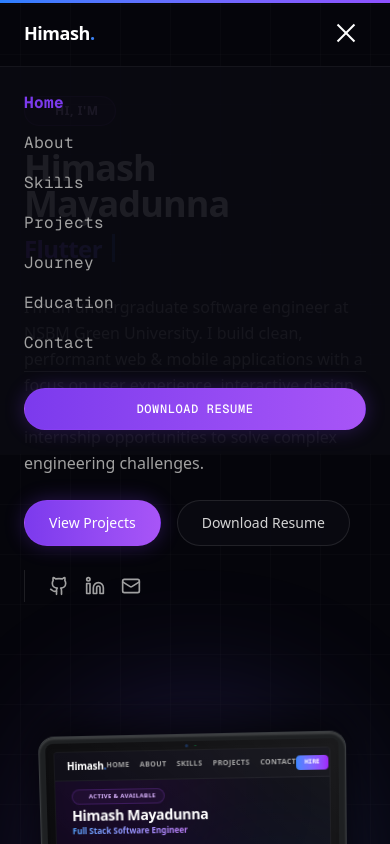
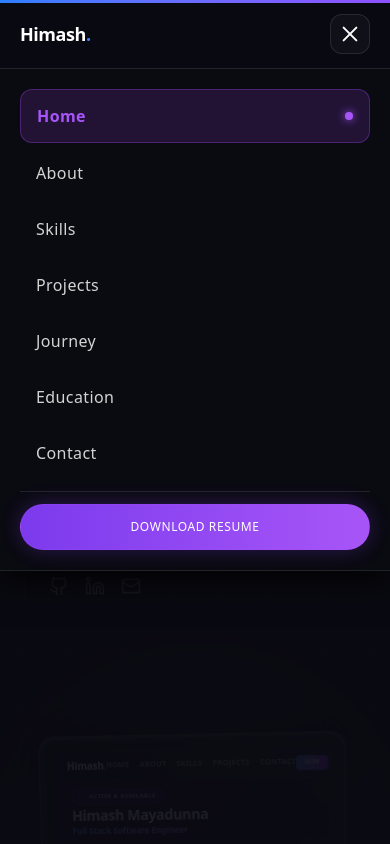
Before and after one commit to Himashmayadunna/My_portfolio, a Next.js app: page / in a window 390 px wide. Both pictures are taken after a click on the button 346 px from the left and 33 px from the top of the page. Shown: the top 844 px of the page. Built offline with nearby package versions, Linux system fonts and the light colour scheme.

Commit message:
fix the andriod not working error

```diff
--- a/app/globals.css
+++ b/app/globals.css
@@ -20,10 +20,8 @@ html {
   background-color: var(--background);
   color: var(--foreground);
   overflow-x: hidden;
-}
-
-html:not(.lenis) {
   scroll-behavior: smooth;
+  scroll-padding-top: 5.5rem;
 }
 
 /* ── Lenis Smooth Scroll Resets ────────────────────────────── */
--- a/app/layout.tsx
+++ b/app/layout.tsx
@@ -60,9 +60,10 @@ export default function RootLayout({
   children: React.ReactNode;
 }>) {
   return (
-    <html lang="en" className="dark custom-cursor-enabled">
+    <html lang="en" className="dark custom-cursor-enabled" suppressHydrationWarning>
       <body
         className={`${geistSans.variable} ${geistMono.variable} antialiased bg-[#05050B] text-white selection:bg-purple-500/30`}
+        suppressHydrationWarning
       >
         <SmoothScroll>
           <CustomCursor />
--- a/components/Navbar.tsx
+++ b/components/Navbar.tsx
@@ -1,6 +1,6 @@
 "use client";
 
-import { useState, useEffect } from "react";
+import { useState, useEffect, useCallback } from "react";
 import { motion, AnimatePresence } from "framer-motion";
 import { NAV_LINKS, SITE, HERO } from "@/lib/constants";
 import Button from "@/components/ui/Button";
@@ -10,22 +10,62 @@ export default function Navbar() {
   const [mobileOpen, setMobileOpen] = useState(false);
   const [activeSection, setActiveSection] = useState("hero");
 
+  // Smooth scroll handler for both mobile & desktop
+  const handleNavClick = useCallback(
+    (e: React.MouseEvent<HTMLAnchorElement>, href: string) => {
+      e.preventDefault();
+      setMobileOpen(false);
+
+      if (href.startsWith("#")) {
+        const targetId = href.substring(1);
+        const element = document.getElementById(targetId);
+        if (element) {
+          const navHeight = 72;
+          const elementPosition = element.getBoundingClientRect().top;
+          const offsetPosition = elementPosition + window.pageYOffset - navHeight;
+
+          window.scrollTo({
+            top: offsetPosition,
+            behavior: "smooth",
+          });
+
+          // Update URL hash without jumping
+          window.history.pushState(null, "", href);
+        }
+      } else {
+        window.location.href = href;
+      }
+    },
+    []
+  );
+
   useEffect(() => {
-    // Simple, lightweight scrolled state trigger (no layout calculations)
     const onScroll = () => {
-      setScrolled(window.scrollY > 40);
+      setScrolled(window.scrollY > 20);
     };
 
     window.addEventListener("scroll", onScroll, { passive: true });
-    onScroll(); // initial call
+    onScroll();
 
-    // Section tracking using high-performance IntersectionObserver
+    // Auto close mobile menu on screen resize to desktop
+    const handleResize = () => {
+      if (window.innerWidth >= 1024) {
+        setMobileOpen(false);
+      }
+    };
+    window.addEventListener("resize", handleResize, { passive: true });
+
+    // Close on Escape key
+    const handleKeyDown = (e: KeyboardEvent) => {
+      if (e.key === "Escape") setMobileOpen(false);
+    };
+    window.addEventListener("keydown", handleKeyDown);
+
+    // Section tracking using IntersectionObserver
     const sections = NAV_LINKS.map((link) => link.href.substring(1));
-
-    // Config: Trigger when section occupies the upper-middle region of the screen
     const observerOptions = {
       root: null,
-      rootMargin: "-25% 0px -55% 0px",
+      rootMargin: "-20% 0px -50% 0px",
       threshold: 0,
     };
 
@@ -46,23 +86,27 @@ export default function Navbar() {
 
     return () => {
       window.removeEventListener("scroll", onScroll);
+      window.removeEventListener("resize", handleResize);
+      window.removeEventListener("keydown", handleKeyDown);
       observer.disconnect();
     };
   }, []);
 
   return (
+    <>
       <header
-      className={`fixed top-0 left-0 right-0 z-50 transition-all duration-500 ${
-        scrolled
-          ? "border-b border-white/5 bg-[#05050B]/60 backdrop-blur-xl shadow-[0_10px_30px_rgba(0,0,0,0.8)]"
+        className={`fixed top-0 left-0 right-0 z-50 transition-all duration-300 ${
+          scrolled || mobileOpen
+            ? "border-b border-white/10 bg-[#05050B]/95 backdrop-blur-xl shadow-[0_10px_30px_rgba(0,0,0,0.8)]"
             : "bg-transparent"
         }`}
       >
-      <nav className="mx-auto flex max-w-7xl items-center justify-between px-6 py-4">
+        <nav className="mx-auto flex max-w-7xl items-center justify-between px-5 sm:px-6 py-3.5 sm:py-4">
           {/* Logo / Name */}
           <a
             href="#hero"
-          className="text-lg font-bold tracking-tight text-white transition-colors hover:text-[#7C3AED] select-none"
+            onClick={(e) => handleNavClick(e, "#hero")}
+            className="text-lg sm:text-xl font-bold tracking-tight text-white transition-colors hover:text-[#7C3AED] select-none touch-manipulation"
           >
             {SITE.name.split(" ")[0]}
             <span className="text-[#3B82F6]">.</span>
@@ -76,7 +120,8 @@ export default function Navbar() {
                 <li key={link.href} className="relative">
                   <a
                     href={link.href}
-                  className={`text-xs uppercase tracking-wider font-semibold transition-all duration-300 ${
+                    onClick={(e) => handleNavClick(e, link.href)}
+                    className={`text-xs uppercase tracking-wider font-semibold transition-all duration-300 py-1 ${
                       isActive ? "text-white" : "text-neutral-400 hover:text-white"
                     }`}
                   >
@@ -108,73 +153,101 @@ export default function Navbar() {
             </Button>
           </div>
 
-        {/* Mobile menu button */}
+          {/* Mobile menu toggle button */}
           <button
-          onClick={() => setMobileOpen(!mobileOpen)}
-          className="flex flex-col gap-1.5 lg:hidden z-50 p-2"
-          aria-label="Toggle menu"
+            type="button"
+            onClick={() => setMobileOpen((prev) => !prev)}
+            className="flex h-10 w-10 items-center justify-center rounded-xl border border-white/10 bg-white/[0.03] text-white transition-colors active:bg-white/10 lg:hidden z-50 touch-manipulation cursor-pointer"
+            aria-label={mobileOpen ? "Close navigation menu" : "Open navigation menu"}
+            aria-expanded={mobileOpen}
           >
+            <div className="relative flex h-4 w-5 flex-col justify-between">
               <span
-            className={`block h-0.5 w-6 bg-white transition-transform duration-300 ${
-              mobileOpen ? "translate-y-2 rotate-45" : ""
+                className={`block h-0.5 w-full rounded-full bg-white transition-all duration-300 ease-out origin-center ${
+                  mobileOpen ? "translate-y-[7px] rotate-45" : ""
                 }`}
               />
               <span
-            className={`block h-0.5 w-6 bg-white transition-opacity duration-300 ${
-              mobileOpen ? "opacity-0" : ""
+                className={`block h-0.5 w-full rounded-full bg-white transition-all duration-200 ease-out ${
+                  mobileOpen ? "opacity-0 scale-x-0" : "opacity-100"
                 }`}
               />
               <span
-            className={`block h-0.5 w-6 bg-white transition-transform duration-300 ${
-              mobileOpen ? "-translate-y-2 -rotate-45" : ""
+                className={`block h-0.5 w-full rounded-full bg-white transition-all duration-300 ease-out origin-center ${
+                  mobileOpen ? "-translate-y-[7px] -rotate-45" : ""
                 }`}
               />
+            </div>
           </button>
         </nav>
 
-      {/* Mobile menu */}
+        {/* Mobile menu drawer */}
         <AnimatePresence>
           {mobileOpen && (
             <motion.div
               initial={{ opacity: 0, height: 0 }}
               animate={{ opacity: 1, height: "auto" }}
               exit={{ opacity: 0, height: 0 }}
-            transition={{ duration: 0.3, ease: "easeInOut" }}
-            className="overflow-hidden border-t border-white/5 bg-[#05050B]/95 backdrop-blur-xl lg:hidden"
+              transition={{ duration: 0.25, ease: [0.16, 1, 0.3, 1] }}
+              className="overflow-hidden border-t border-white/10 bg-[#05050B] backdrop-blur-2xl lg:hidden"
             >
-            <ul className="flex flex-col gap-4 px-6 py-6 font-mono text-sm">
+              <div className="flex flex-col gap-2 px-5 py-5 max-h-[calc(100vh-5rem)] overflow-y-auto">
+                <ul className="flex flex-col gap-1">
                   {NAV_LINKS.map((link) => {
                     const isActive = activeSection === link.href.substring(1);
                     return (
                       <li key={link.href}>
                         <a
                           href={link.href}
-                      onClick={() => setMobileOpen(false)}
-                      className={`block text-base tracking-wide transition-colors ${
-                        isActive ? "text-[#7C3AED] font-bold" : "text-neutral-400 hover:text-white"
+                          onClick={(e) => handleNavClick(e, link.href)}
+                          className={`flex items-center justify-between rounded-xl px-4 py-3.5 text-base font-medium tracking-wide transition-all touch-manipulation active:scale-[0.98] ${
+                            isActive
+                              ? "bg-purple-500/15 text-[#A855F7] border border-purple-500/30 font-semibold"
+                              : "text-neutral-300 hover:bg-white/[0.04] hover:text-white"
                           }`}
                         >
-                      {link.label}
+                          <span>{link.label}</span>
+                          {isActive && (
+                            <span className="h-2 w-2 rounded-full bg-[#A855F7] shadow-[0_0_8px_#A855F7]" />
+                          )}
                         </a>
                       </li>
                     );
                   })}
-              <li className="pt-4 border-t border-white/5">
+                </ul>
+
+                <div className="pt-3 mt-1 border-t border-white/10">
                   <Button
                     href={HERO.cta.resume}
                     target="_blank"
                     rel="noopener noreferrer"
                     variant="primary"
-                  className="w-full text-center text-xs uppercase tracking-wider py-3"
+                    className="w-full text-center text-xs uppercase tracking-wider py-3.5"
                     magnetic={false}
                   >
                     Download Resume
                   </Button>
-              </li>
-            </ul>
+                </div>
+              </div>
             </motion.div>
           )}
         </AnimatePresence>
       </header>
+
+      {/* Backdrop overlay for mobile menu */}
+      <AnimatePresence>
+        {mobileOpen && (
+          <motion.div
+            initial={{ opacity: 0 }}
+            animate={{ opacity: 1 }}
+            exit={{ opacity: 0 }}
+            transition={{ duration: 0.2 }}
+            onClick={() => setMobileOpen(false)}
+            className="fixed inset-0 z-40 bg-black/60 backdrop-blur-sm lg:hidden"
+            aria-hidden="true"
+          />
+        )}
+      </AnimatePresence>
+    </>
   );
 }
--- a/components/ScrollProgress.tsx
+++ b/components/ScrollProgress.tsx
@@ -17,7 +17,7 @@ export default function ScrollProgress() {
   return (
     <motion.div
       style={{ scaleX }}
-      className="fixed top-0 left-0 right-0 z-[60] h-[3px] origin-left bg-gradient-to-r from-blue-500 to-violet-500"
+      className="pointer-events-none fixed top-0 left-0 right-0 z-[60] h-[3px] origin-left bg-gradient-to-r from-blue-500 to-violet-500"
     />
   );
 }
--- a/components/SmoothScroll.tsx
+++ b/components/SmoothScroll.tsx
@@ -9,21 +9,27 @@ interface SmoothScrollProps {
 
 export default function SmoothScroll({ children }: SmoothScrollProps) {
   const lenisRef = useRef<any>(null);
+  const [mounted, setMounted] = useState(false);
   const [isMobile, setIsMobile] = useState(false);
 
   useEffect(() => {
     const checkMobile = () => {
       const isMobileScreen = window.innerWidth <= 1024;
-      const isTouchDevice = window.matchMedia("(pointer: coarse)").matches;
+      const isTouchDevice =
+        window.matchMedia("(pointer: coarse)").matches ||
+        "ontouchstart" in window ||
+        navigator.maxTouchPoints > 0;
       setIsMobile(isMobileScreen || isTouchDevice);
     };
 
     checkMobile();
+    setMounted(true);
+
     window.addEventListener("resize", checkMobile, { passive: true });
     return () => window.removeEventListener("resize", checkMobile);
   }, []);
 
-  if (isMobile) {
+  if (!mounted || isMobile) {
     return <>{children}</>;
   }
 
```
Lines whose indentation alone changed are shown as unchanged.
